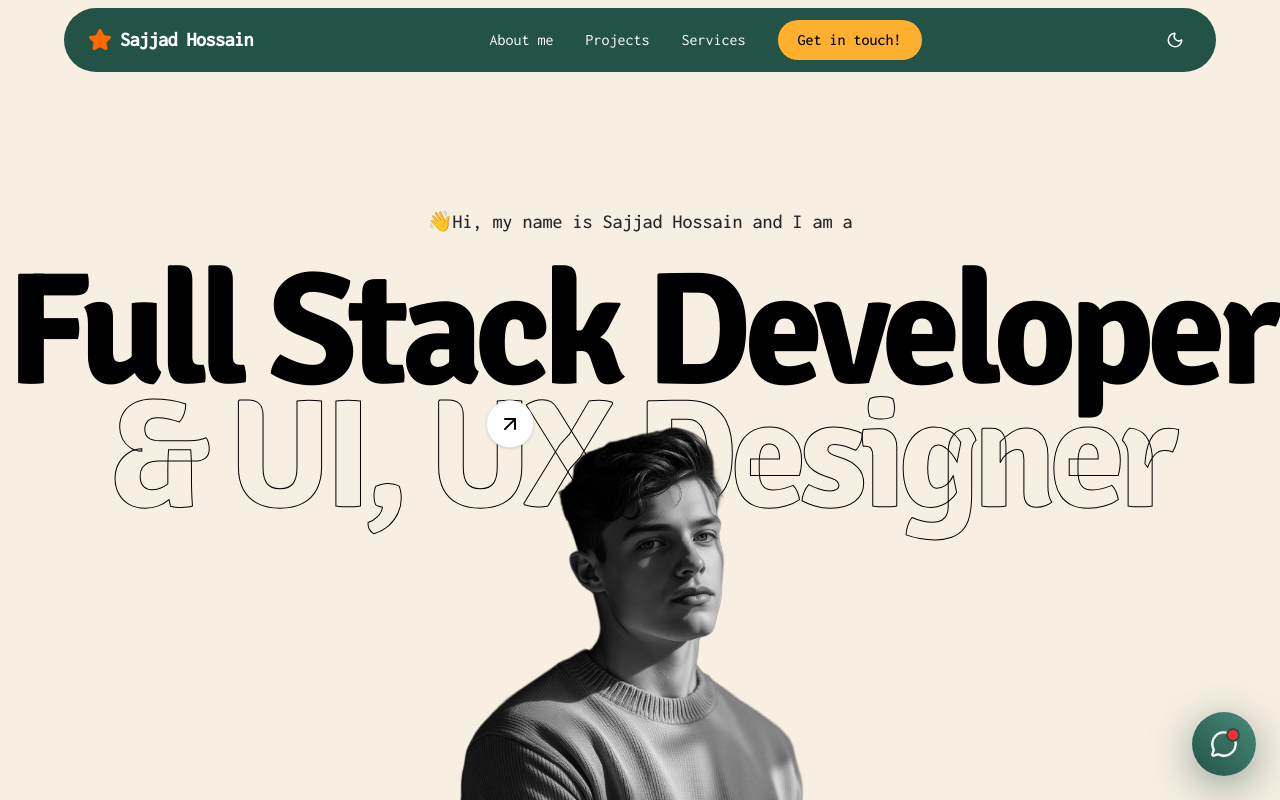
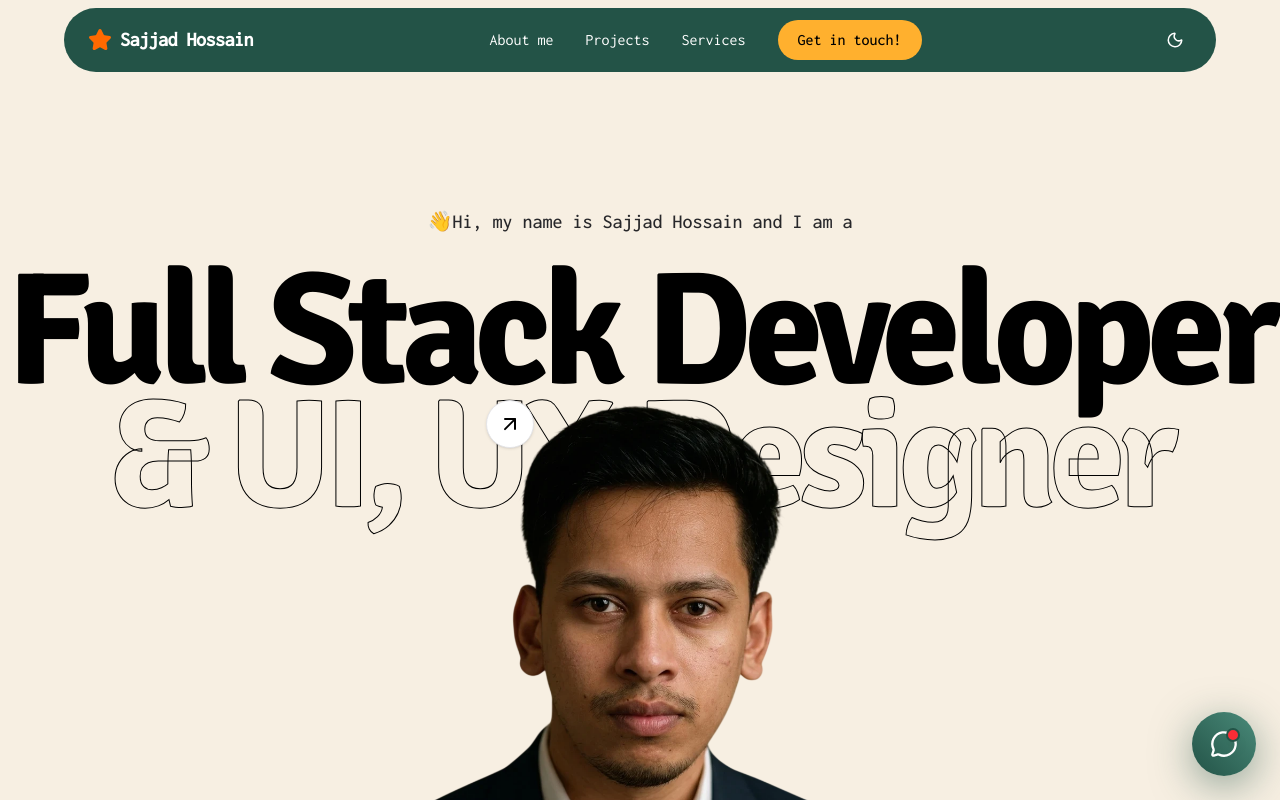
Before and after one commit to Sajjad177/sajjad, a Next.js app: page / in a window 1280 px wide. Shown: the top 800 px of the page. Built offline with nearby package versions, Linux system fonts and the light colour scheme.

Commit message:
images changes

```diff
--- a/src/components/website/Banner/Banner.tsx
+++ b/src/components/website/Banner/Banner.tsx
@@ -12,7 +12,6 @@ const Banner = () => {
 
   return (
     <section className="relative min-h-screen w-full flex flex-col items-center pt-24 md:pt-32 pb-10 overflow-hidden bg-[#f7efe2] dark:bg-[#1a1a1a] transition-colors duration-300">
-
       {/* Greeting */}
       <motion.div
         {...fadeInUp}
@@ -23,7 +22,6 @@ const Banner = () => {
 
       {/* Hero Container */}
       <div className="relative flex flex-col items-center w-full max-w-7xl">
-
         {/* Top Text */}
         <motion.h1
           initial={{ opacity: 0, scale: 0.95 }}
@@ -51,11 +49,11 @@ const Banner = () => {
           className="absolute top-[55%] sm:top-[52%] md:top-[48%] w-[200px] sm:w-[260px] md:w-[450px] z-20"
         >
           <Image
-            src="/images/user-2.jpeg"
+            src="/images/sajjad.png"
             alt="Portrait"
             width={450}
             height={450}
-            className="w-full h-auto grayscale"
+            className="w-full h-auto"
           />
           <div className="absolute bottom-0 left-0 w-full h-20 md:h-32 bg-gradient-to-t from-[#f7efe2] dark:from-[#1a1a1a] to-transparent z-30 pointer-events-none" />
         </motion.div>
@@ -73,7 +71,6 @@ const Banner = () => {
 
       {/* Bottom Info */}
       <div className="w-full max-w-7xl flex flex-col md:flex-row justify-between items-center md:items-end mt-[180px] sm:mt-[220px] md:mt-[380px] z-30 px-6 gap-4">
-
         <motion.p
           {...fadeInUp}
           className="text-zinc-500 dark:text-zinc-400 font-medium text-base md:text-lg text-center md:text-left"
@@ -91,13 +88,17 @@ const Banner = () => {
           <p>Phone: 01907488316</p>
           <div className="flex gap-4 mt-2">
             {/* Need to add href="#" later with actual link */}
-            <a href="https://www.linkedin.com/in/sajjadsajjad" className="flex items-center gap-2 hover:text-[#235347] dark:hover:text-[#4a8b7a] transition-colors">
+            <a
+              href="https://www.linkedin.com/in/sajjadsajjad"
+              className="flex items-center gap-2 hover:text-[#235347] dark:hover:text-[#4a8b7a] transition-colors"
+            >
               <Linkedin className="w-4 h-4 md:w-5 md:h-5" />
-
             </a>
-            <a href="https://github.com/Sajjad177" className="flex items-center gap-2 hover:text-[#235347] dark:hover:text-[#4a8b7a] transition-colors">
+            <a
+              href="https://github.com/Sajjad177"
+              className="flex items-center gap-2 hover:text-[#235347] dark:hover:text-[#4a8b7a] transition-colors"
+            >
               <Github className="w-4 h-4 md:w-5 md:h-5" />
-
             </a>
           </div>
         </motion.div>
```
Also changed, not shown: public/images/sajjad.png (added).
